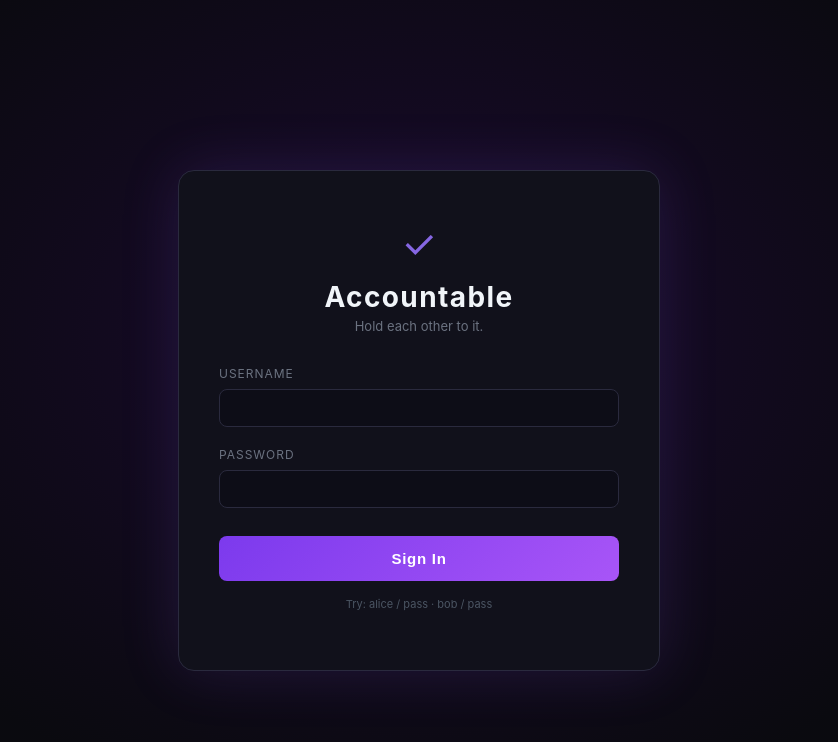
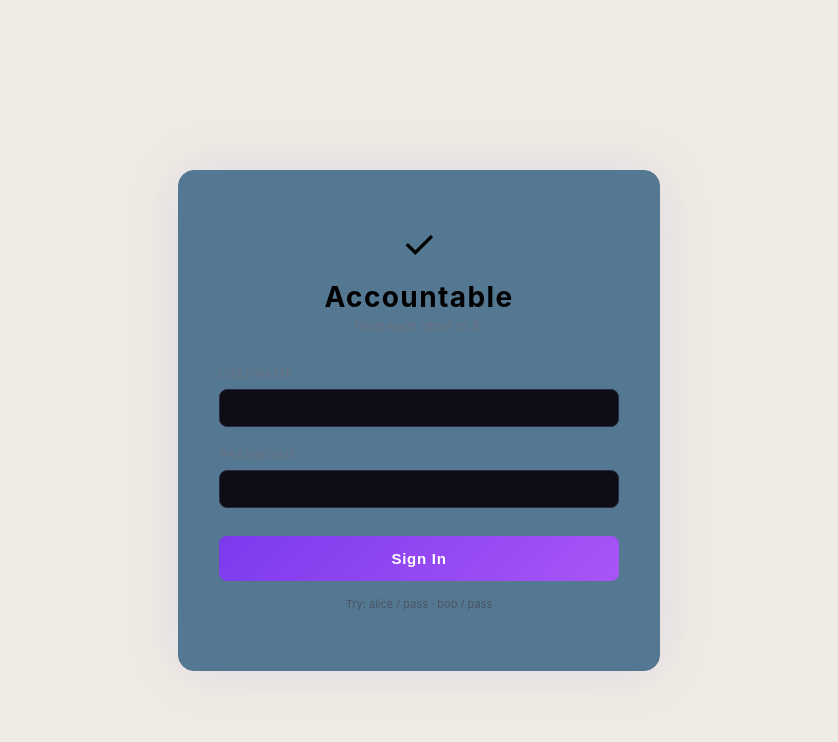
Before and after one commit to jasonuf/sasehacks2026, a React (Create React App) app in the folder frontend/: page / in a window 1280 px wide. Shown: the top 742 px of the page, without its empty margins (221-1059 px from the left). Built offline with nearby package versions, Linux system fonts and the light colour scheme.

Commit message:
background/login color and fonts

```diff
--- a/frontend/src/styles/styles.js
+++ b/frontend/src/styles/styles.js
@@ -1,8 +1,8 @@
 const styles = {
   app: {
     minHeight: "100vh",
-    background: "#41431B",
-    color: "#F8F3E1",
+    background: "#EFECE3",
+    color: "#0f0e0d",
     fontFamily: "'Times New Roman', Times, serif",
     display: "flex",
     flexDirection: "column",
@@ -11,7 +11,7 @@ const styles = {
   // Login
   loginBg: {
     minHeight: "100vh",
-    background: "radial-gradient(ellipse at 50% 40%, #1a0a2e 0%, #0a0a0f 70%)",
+    background: "#EFECE3", //background color
     display: "flex",
     alignItems: "center",
     justifyContent: "center",
@@ -19,8 +19,8 @@ const styles = {
   },
 
   loginCard: {
-    background: "#11111b",
-    border: "1px solid #2a2a3e",
+    background: "#547792", //login background
+    border: "1px solid #547792",
     borderRadius: 16,
     padding: "48px 40px",
     width: "100%",
@@ -32,7 +32,7 @@ const styles = {
     fontSize: 40,
     textAlign: "center",
     marginBottom: 12,
-    color: "#8667e3",
+    color: "#000000",
   },
 
   loginTitle: {
@@ -40,7 +40,7 @@ const styles = {
     fontSize: 28,
     fontWeight: 700,
     textAlign: "center",
-    color: "#f1f5f9",
+    color: "#000000",
     letterSpacing: "0.05em",
   },
 
@@ -118,7 +118,7 @@ const styles = {
   navBrand: {
     fontWeight: 800,
     fontSize: 16,
-    color: "#a78bfa",
+    color: "#82b8f5",
     letterSpacing: "0.08em",
     marginRight: 16,
   },
@@ -191,7 +191,7 @@ const styles = {
   },
 
   card: {
-    background: "#11111b",
+    background: "#2c2131",
     border: "1px solid #1e1e2e",
     borderRadius: 12,
     padding: 24,
```
